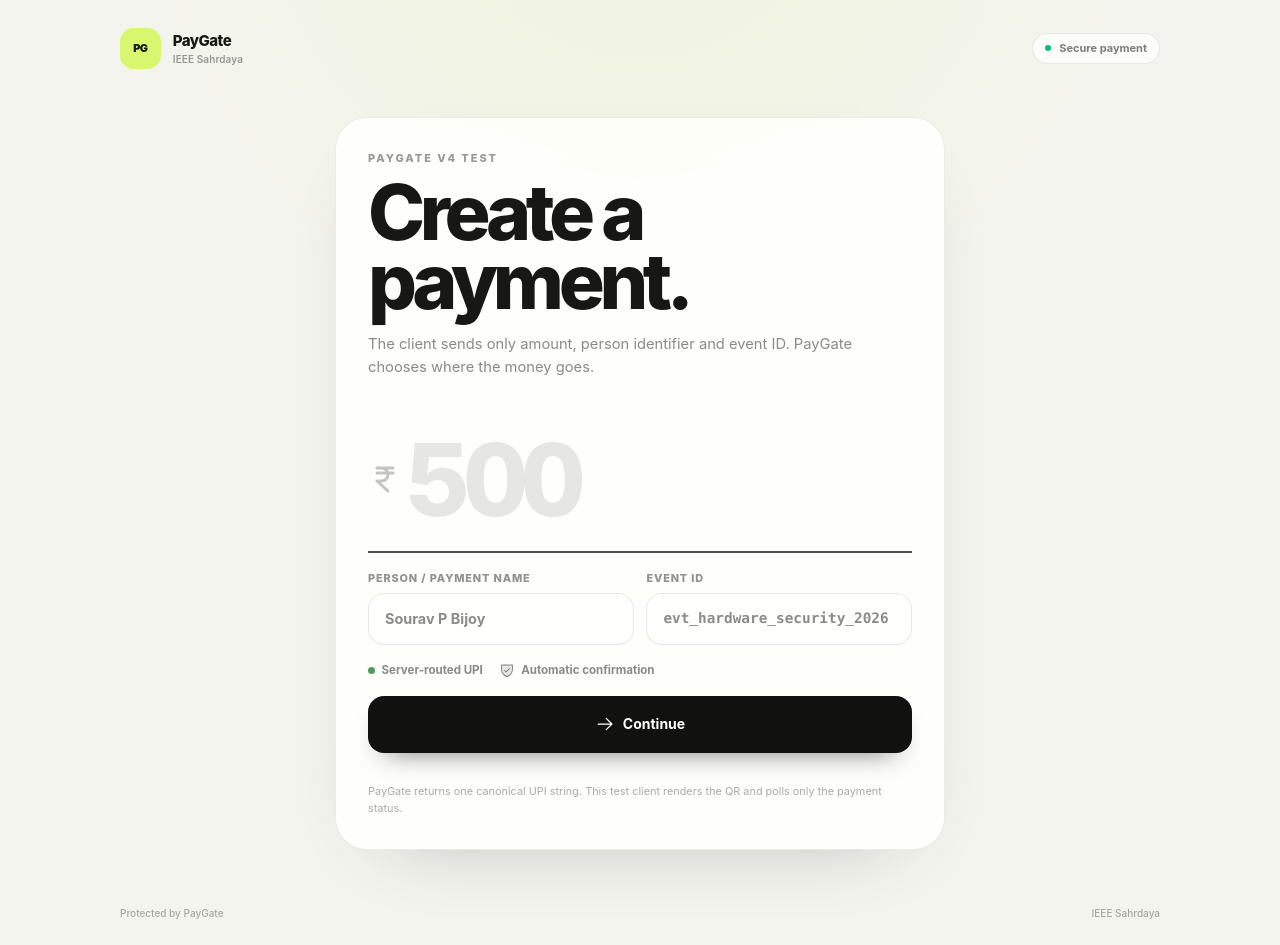
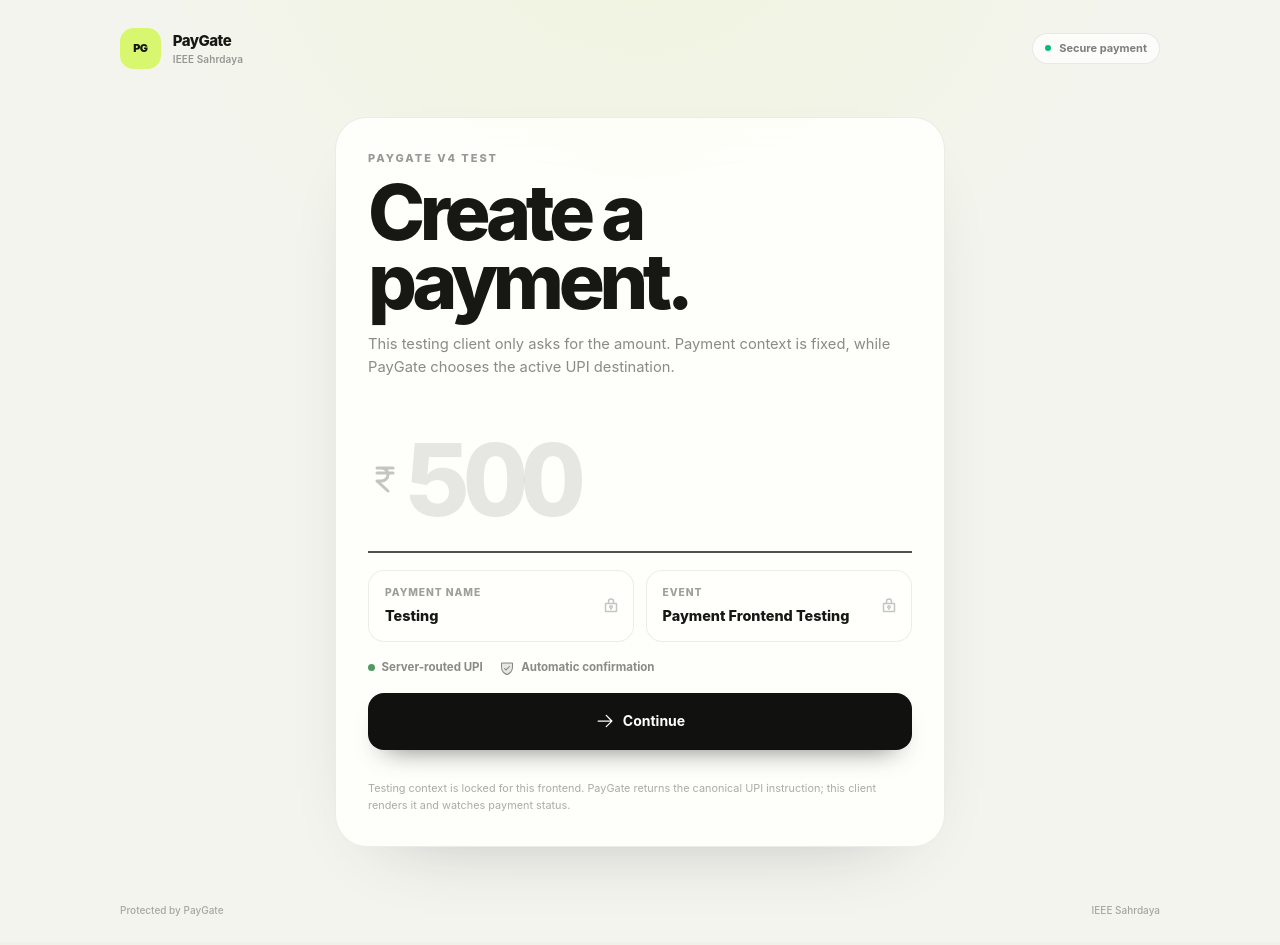
Before and after one commit to Phloraxx/payment-frontend, a React (Vite) app: page / in a window 1280 px wide. Built offline with nearby package versions, Linux system fonts and the light colour scheme.

Commit message:
fix: polish testing checkout and QR export

```diff
--- a/src/client/pages/HomePage.tsx
+++ b/src/client/pages/HomePage.tsx
@@ -1,4 +1,4 @@
-import { ArrowRight, CircleNotch, CurrencyInr, ShieldCheck } from '@phosphor-icons/react';
+import { ArrowRight, CircleNotch, CurrencyInr, LockKey, ShieldCheck } from '@phosphor-icons/react';
 import { useState } from 'react';
 import { useNavigate } from 'react-router';
 
@@ -6,37 +6,28 @@
 import { ClientApiError, createPayment } from '../lib/api.js';
 import { clearCreateDraft, getOrCreateRequestId, savePaymentSession } from '../lib/session.js';
 
+const TEST_PAYMENT_NAME = 'Testing';
+const TEST_EVENT_ID = 'payment_frontend_testing';
+const TEST_EVENT_LABEL = 'Payment Frontend Testing';
+
 export function HomePage() {
   const navigate = useNavigate();
   const [amount, setAmount] = useState('');
-  const [name, setName] = useState('');
-  const [eventId, setEventId] = useState('');
   const [submitting, setSubmitting] = useState(false);
   const [error, setError] = useState<string>();
 
   const submit = async (event: React.FormEvent) => {
     event.preventDefault();
     const rupees = Number(amount);
-    const cleanName = name.trim();
-    const cleanEventId = eventId.trim();
     if (!/^[1-9]\d*$/.test(amount.trim()) || !Number.isSafeInteger(rupees) || rupees <= 0) {
       setError('Enter a whole-rupee amount greater than zero.');
       return;
     }
-    if (!cleanName || cleanName.length > 120) {
-      setError('Enter the person or payment identifier.');
-      return;
-    }
-    if (!cleanEventId || cleanEventId.length > 255) {
-      setError('Enter the event ID.');
-      return;
-    }
-
     setSubmitting(true);
     setError(undefined);
     try {
-      const requestId = getOrCreateRequestId(rupees, cleanName, cleanEventId);
-      const payment = await createPayment({ amount: rupees, name: cleanName, externalId: cleanEventId, requestId });
+      const requestId = getOrCreateRequestId(rupees, TEST_PAYMENT_NAME, TEST_EVENT_ID);
+      const payment = await createPayment({ amount: rupees, name: TEST_PAYMENT_NAME, externalId: TEST_EVENT_ID, requestId });
       savePaymentSession(payment);
       clearCreateDraft();
       navigate(`/pay/${payment.id}`);
@@ -49,11 +40,11 @@
 
   return (
     <PageShell>
-      <div className="checkout-entry">
+      <div className="checkout-entry paygate-enter">
         <div>
           <p className="paygate-kicker">PayGate v4 test</p>
           <h1 className="checkout-title">Create a payment.</h1>
-          <p className="checkout-copy">The client sends only amount, person identifier and event ID. PayGate chooses where the money goes.</p>
+          <p className="checkout-copy">This testing client only asks for the amount. Payment context is fixed, while PayGate chooses the active UPI destination.</p>
         </div>
 
         <form onSubmit={submit} className="checkout-form">
@@ -67,11 +58,17 @@
             </div>
           </label>
 
-          <div className="checkout-meta-grid">
-            <label><span>Person / payment name</span><input value={name} onChange={(event) => { setName(event.target.value); setError(undefined); }}
-              maxLength={120} autoComplete="name" placeholder="Sourav P Bijoy" className="checkout-meta-input" /></label>
-            <label><span>Event ID</span><input value={eventId} onChange={(event) => { setEventId(event.target.value); setError(undefined); }}
-              maxLength={255} autoComplete="off" placeholder="evt_hardware_security_2026" className="checkout-meta-input font-mono" /></label>
+          <div className="checkout-context-grid" aria-label="Fixed payment context">
+            <div className="checkout-context-card">
+              <span>Payment name</span>
+              <strong>{TEST_PAYMENT_NAME}</strong>
+              <LockKey weight="bold" aria-hidden="true" />
+            </div>
+            <div className="checkout-context-card">
+              <span>Event</span>
+              <strong>{TEST_EVENT_LABEL}</strong>
+              <LockKey weight="bold" aria-hidden="true" />
+            </div>
           </div>
 
           <div className="checkout-trust-row">
@@ -86,7 +83,7 @@
           </button>
         </form>
 
-        <p className="checkout-footnote">PayGate returns one canonical UPI string. This test client renders the QR and polls only the payment status.</p>
+        <p className="checkout-footnote">Testing context is locked for this frontend. PayGate returns the canonical UPI instruction; this client renders it and watches payment status.</p>
       </div>
     </PageShell>
   );
--- a/src/client/styles.css
+++ b/src/client/styles.css
@@ -265,10 +265,32 @@
   .detail-actions { grid-template-columns: 1fr; }
 }
 
+
+/* Payment frontend polish — quiet motion and immutable testing context */
 @layer components {
-  .checkout-meta-grid { display: grid; gap: .8rem; }
-  .checkout-meta-grid label { display: grid; gap: .4rem; color: rgba(23,24,20,.48); font-size: .68rem; font-weight: 800; letter-spacing: .08em; text-transform: uppercase; }
-  .checkout-meta-input { width: 100%; border: 1px solid rgba(23,24,20,.1); border-radius: 1rem; background: rgba(255,255,255,.58); padding: .9rem 1rem; color: #171814; outline: none; text-transform: none; letter-spacing: normal; font-size: .9rem; font-weight: 700; }
-  .checkout-meta-input:focus { border-color: rgba(38,110,255,.45); box-shadow: 0 0 0 3px rgba(38,110,255,.08); }
-  @media (min-width: 640px) { .checkout-meta-grid { grid-template-columns: 1fr 1fr; } }
+  .paygate-enter { animation: paygate-enter .46s cubic-bezier(.2,.75,.25,1) both; }
+  .checkout-context-grid { display: grid; gap: .7rem; }
+  .checkout-context-card {
+    position: relative; min-width: 0; border: 1px solid rgba(23,24,20,.08); border-radius: 1rem;
+    background: rgba(255,255,255,.48); padding: .9rem 2.7rem .9rem 1rem;
+    animation: context-rise .44s cubic-bezier(.2,.75,.25,1) both;
+  }
+  .checkout-context-card:nth-child(2) { animation-delay: 70ms; }
+  .checkout-context-card span { display: block; color: rgba(23,24,20,.42); font-size: .64rem; font-weight: 800; letter-spacing: .09em; text-transform: uppercase; }
+  .checkout-context-card strong { display: block; margin-top: .28rem; overflow: hidden; text-overflow: ellipsis; color: #171814; font-size: .9rem; font-weight: 780; white-space: nowrap; }
+  .checkout-context-card svg { position: absolute; right: .9rem; top: 50%; width: 1rem; height: 1rem; transform: translateY(-50%); color: rgba(23,24,20,.25); }
+  .amount-reveal { animation: amount-reveal .46s cubic-bezier(.18,.75,.24,1) both; }
+  .qr-reveal { animation: qr-reveal .52s cubic-bezier(.16,.8,.2,1) both; }
+  .timer-dot { animation: timer-breathe 1.8s ease-in-out infinite; }
+  .waiting-card svg { animation: paygate-spin 1s linear infinite; }
+  .resolved-reveal { animation: resolved-reveal .55s cubic-bezier(.18,.8,.22,1) both; }
+  @media (min-width: 640px) { .checkout-context-grid { grid-template-columns: 1fr 1fr; } }
 }
+
+@keyframes paygate-enter { from { opacity: 0; transform: translateY(10px); } to { opacity: 1; transform: none; } }
+@keyframes context-rise { from { opacity: 0; transform: translateY(8px); } to { opacity: 1; transform: none; } }
+@keyframes amount-reveal { from { opacity: 0; transform: translateY(8px) scale(.985); } to { opacity: 1; transform: none; } }
+@keyframes qr-reveal { from { opacity: 0; transform: translateY(12px) scale(.965); } to { opacity: 1; transform: none; } }
+@keyframes timer-breathe { 0%,100% { transform: scale(.85); opacity: .62; } 50% { transform: scale(1.2); opacity: 1; } }
+@keyframes paygate-spin { to { transform: rotate(360deg); } }
+@keyframes resolved-reveal { from { opacity: 0; transform: translateY(10px) scale(.99); } to { opacity: 1; transform: none; } }
```
Also changed, not shown: src/client/pages/PaymentPage.tsx (+26 -9 lines), 1 other file (tests, documents, lock files or other folders).
